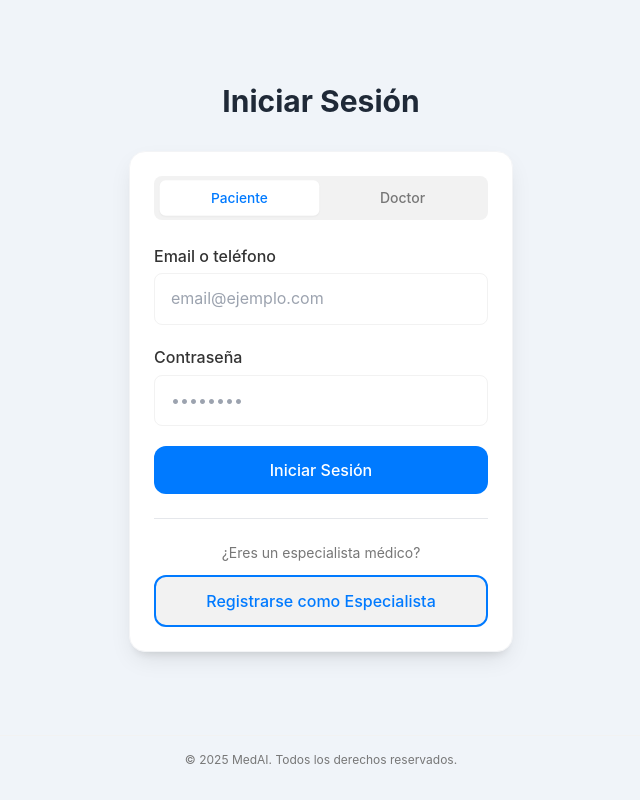
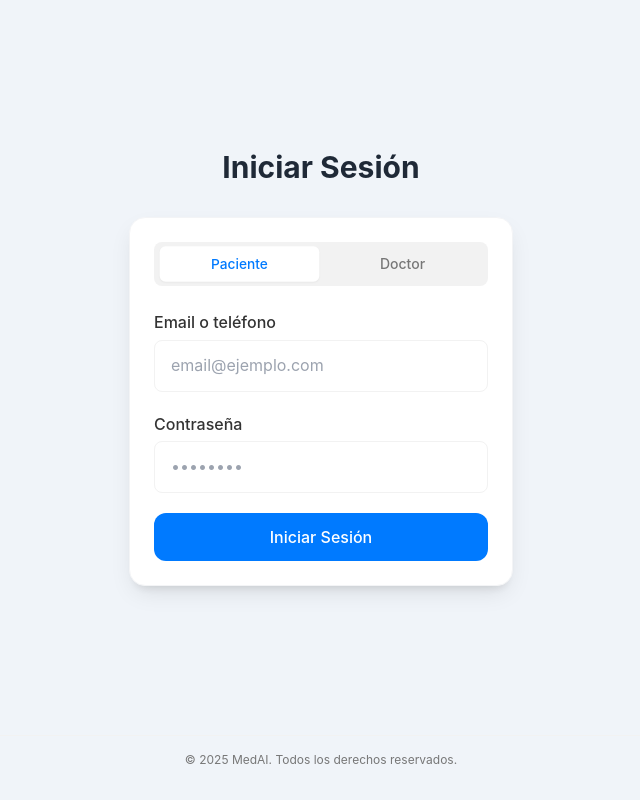
Before and after one commit to TheLifeOfMV/AI-Booking, a Next.js app in the folder ai-doctor-booking/: page /login in a window 1280 px wide. Shown: the whole page, without its empty margins (319-959 px from the left). Built offline with nearby package versions, Linux system fonts and the light colour scheme.

Commit message:
Boton de reigstro como especialista , solo aparecera en el doctor login.

```diff
--- a/ai-doctor-booking/src/app/login/page.tsx
+++ b/ai-doctor-booking/src/app/login/page.tsx
@@ -205,21 +205,23 @@ export default function LoginPage() {
               </div>
             </form>
 
-            {/* FIXED: Enhanced specialist registration section */}
+            {/* FIXED: Enhanced specialist registration section - Only visible for doctor role */}
+            {userRole === 'doctor' && (
               <div className="mt-6 pt-6 border-t border-gray-200">
                 <div className="text-center">
                   <p className="text-sm text-medium-grey mb-3">
-                  ¿Eres un especialista médico?
+                    ¿Eres especialista médico?
                   </p>
-                <Button
-                  type="secondary"
-                  className="w-full py-3 text-base font-medium border-2 border-primary text-primary hover:bg-primary hover:text-white transition-all duration-200"
+                  <button
+                    type="button"
+                    className="py-2 px-4 text-sm font-medium text-primary hover:bg-gray-50 transition-all duration-200 rounded-md"
                     onClick={handleSpecialistRegistration}
                   >
                     Registrarse como Especialista
-                </Button>
+                  </button>
                 </div>
               </div>
+            )}
           </div>
         </div>
       </main>
```
Lines whose indentation alone changed are shown as unchanged.
